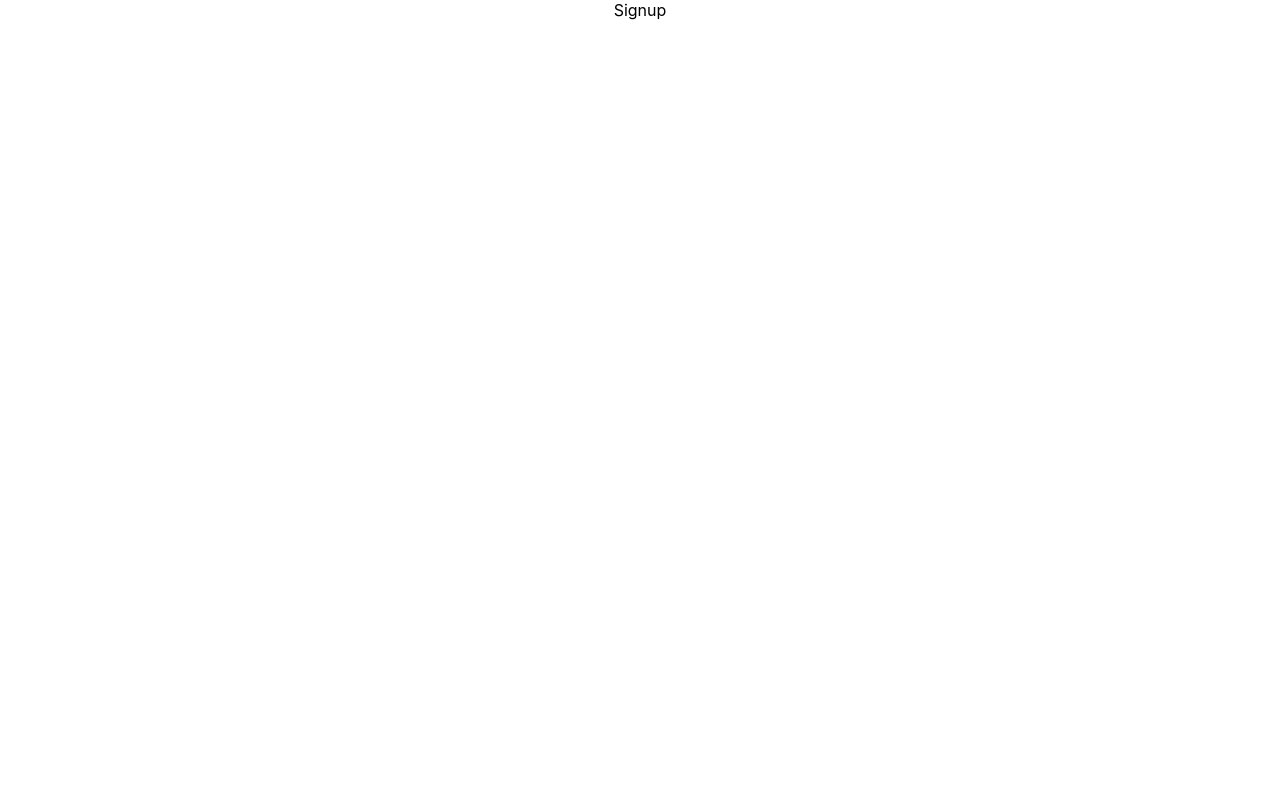
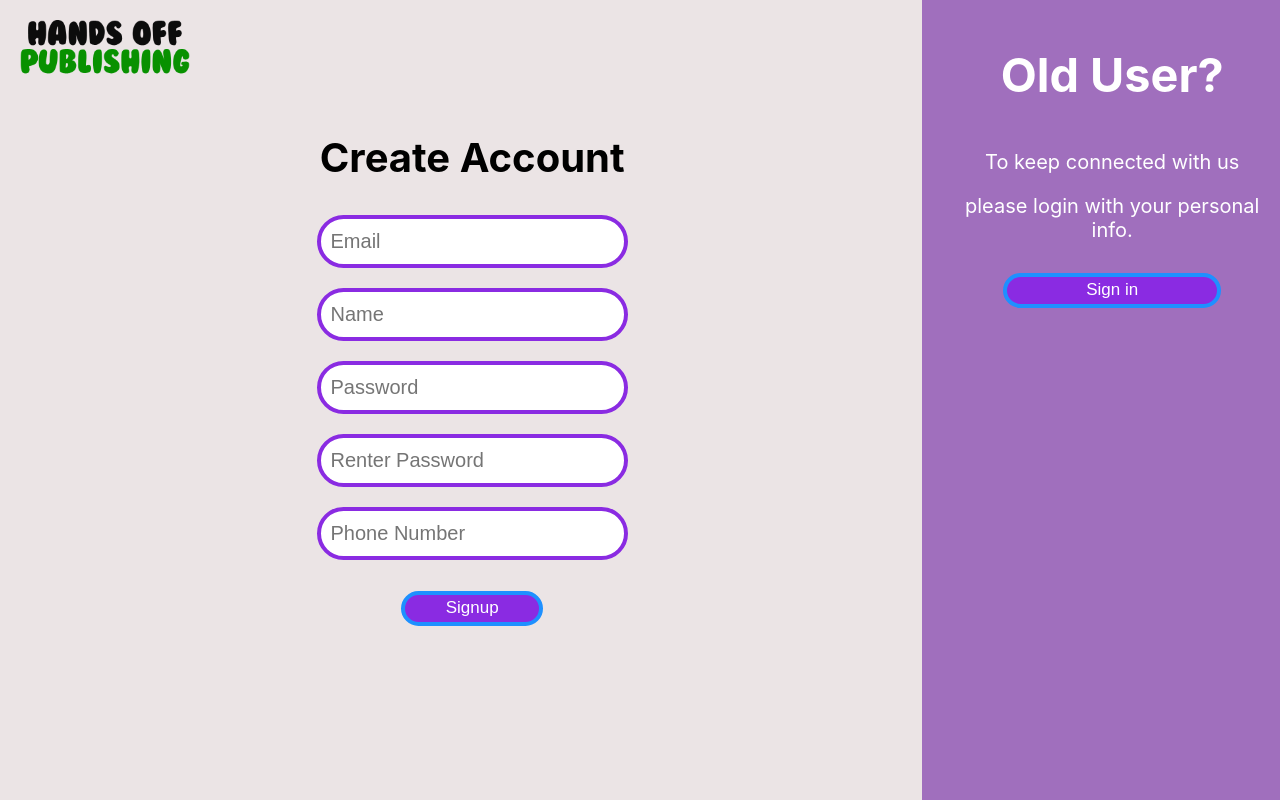
Before and after one commit to pruce99/OTPLogin, a React (Create React App) app: page /signup in a window 1280 px wide. Built offline with nearby package versions, Linux system fonts and the light colour scheme.

Commit message:
design for sign up done

```diff
--- a/src/Components/Login/Login.jsx
+++ b/src/Components/Login/Login.jsx
@@ -1,9 +1,11 @@
 import React from "react";
 import mainLogo from "../../Assets/Logo.png";
 import "./Login.scss";
+import { Link } from "react-router-dom";
 
 export default function Login() {
   return (
+    <div className="LoginComponent">
       <div className="Login">
         <div className="mainLogo">
           <img className="mainLogoImage" src={mainLogo} alt="fireSpot" />
@@ -34,5 +36,20 @@ export default function Login() {
           </div>
         </div>
       </div>
+      <div className="SwitchToSignup">
+        <div className="heading">
+          <h3>New Here?</h3>
+        </div>
+        <div className="paragraph">
+          <p>Sign up and discover a great</p>
+          <p>amount of new opportunities</p>
+        </div>
+        <div className="buttonComponent">
+          <Link to="/signup">
+            <button>Sign up</button>
+          </Link>
+        </div>
+      </div>
+    </div>
   );
 }
--- a/src/Components/Login/Login.scss
+++ b/src/Components/Login/Login.scss
@@ -1,3 +1,5 @@
+.LoginComponent {
+  display: flex;
   .Login {
     width: 75%;
     text-align: center;
@@ -12,7 +14,7 @@
       h2 {
         font-size: 40px;
       }
-    h3{
+      h3 {
         font-size: 25px;
       }
     }
@@ -48,10 +50,33 @@
           width: 45%;
           display: inline-block;
           span {
-          background: #fff;
+            background: #ebe4e5;
             padding: 0 10px;
           }
         }
       }
     }
   }
+  .SwitchToSignup {
+      .heading{
+          font-size: 40px;
+          color: #fff;
+      }
+      .paragraph{
+          color: #fff;
+          font-size: 20px;
+      }
+      .buttonComponent {
+        button {
+          width: 65%;
+          height: 35px;
+          border-radius: 75px;
+          font-size: 17px;
+          color: white;
+          background: blueviolet;
+          border: 4px solid dodgerblue;
+          margin-top: 11px;
+        }
+      }
+  }
+}
--- a/src/Components/Signup/Signup.jsx
+++ b/src/Components/Signup/Signup.jsx
@@ -1,7 +1,53 @@
-import React from 'react'
+import React from "react";
+import mainLogo from '../../Assets/Logo.png'
+import { Link } from "react-router-dom";
+import './Signup.scss'
 
 export default function Signup() {
   return (
-    <div>Signup</div>
-  )
+    <div className="SignupComponent">
+      <div className="Signup">
+        <div className="mainLogo">
+          <img className="mainLogoImage" src={mainLogo} alt="fireSpot" />
+        </div>
+        <div className="signupHeading">
+          <h2>Create Account</h2>
+        </div>
+        <div className="signupComponents">
+          <div className="inputComponent">
+            <input placeholder="Email" type="text" />
+          </div>
+          <div className="inputComponent">
+            <input placeholder="Name" type="text" />
+          </div>
+          <div className="inputComponent">
+            <input placeholder="Password" type="password" />
+          </div>
+          <div className="inputComponent">
+            <input placeholder="Renter Password" type="password" />
+          </div>
+          <div className="inputComponent">
+            <input placeholder="Phone Number" type="text" />
+          </div>
+          <div className="buttonComponent">
+            <button> Signup</button>
+          </div>
+        </div>
+      </div>
+      <div className="SwitchToSignup">
+        <div className="heading">
+          <h3>Old User?</h3>
+        </div>
+        <div className="paragraph">
+          <p>To keep connected with us</p>
+          <p>please login with your personal info.</p>
+        </div>
+        <div className="buttonComponent">
+          <Link to="/">
+            <button>Sign in</button>
+          </Link>
+        </div>
+      </div>
+    </div>
+  );
 }
--- a/src/Components/Signup/Signup.scss
+++ b/src/Components/Signup/Signup.scss
@@ -0,0 +1,69 @@
+.SignupComponent {
+    display: flex;
+    .Signup {
+      width: 75%;
+      text-align: center;
+      .mainLogo {
+        text-align: left;
+        .mainLogoImage {
+          width: 170px;
+          margin: 20px;
+        }
+      }
+      .signupHeading {
+        h2 {
+          font-size: 40px;
+        }
+        h3 {
+          font-size: 25px;
+        }
+      }
+      .signupComponents {
+        .inputComponent {
+          input {
+            width: 30%;
+            border: 4px solid blueviolet;
+            border-radius: 70px;
+            height: 25px;
+            margin-bottom: 20px;
+            padding: 10px;
+            font-size: 20px;
+          }
+        }
+        .buttonComponent {
+          button {
+            width: 15%;
+            height: 35px;
+            border-radius: 75px;
+            font-size: 17px;
+            color: white;
+            background: blueviolet;
+            border: 4px solid dodgerblue;
+            margin-top: 11px;
+          }
+        }
+      }
+    }
+    .SwitchToSignup {
+        .heading{
+            font-size: 40px;
+            color: #fff;
+        }
+        .paragraph{
+            color: #fff;
+            font-size: 20px;
+        }
+        .buttonComponent {
+          button {
+            width: 65%;
+            height: 35px;
+            border-radius: 75px;
+            font-size: 17px;
+            color: white;
+            background: blueviolet;
+            border: 4px solid dodgerblue;
+            margin-top: 11px;
+          }
+        }
+    }
+  }
--- a/src/index.css
+++ b/src/index.css
@@ -1,4 +1,6 @@
 body {
+  height: 100%;
+  background: linear-gradient(90deg, #ebe4e5 72%, #a06fbd 50%);
   margin: 0;
   font-family: -apple-system, BlinkMacSystemFont, 'Segoe UI', 'Roboto', 'Oxygen',
     'Ubuntu', 'Cantarell', 'Fira Sans', 'Droid Sans', 'Helvetica Neue',
```
Lines whose indentation alone changed are shown as unchanged.
